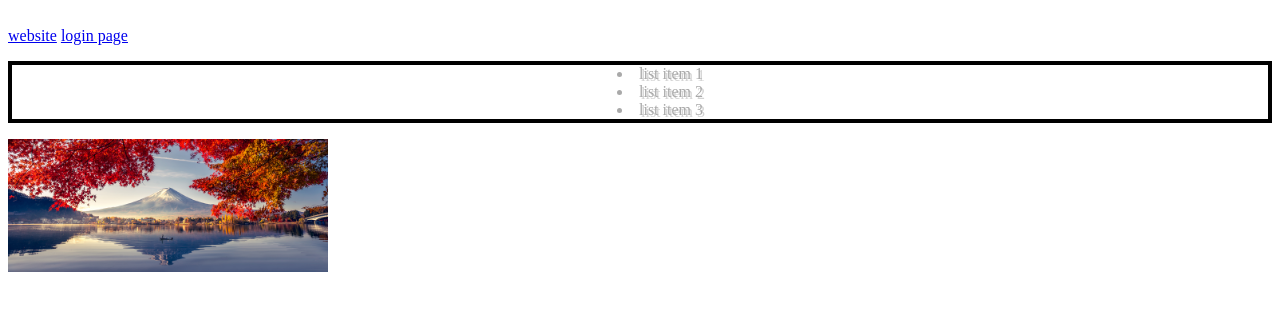
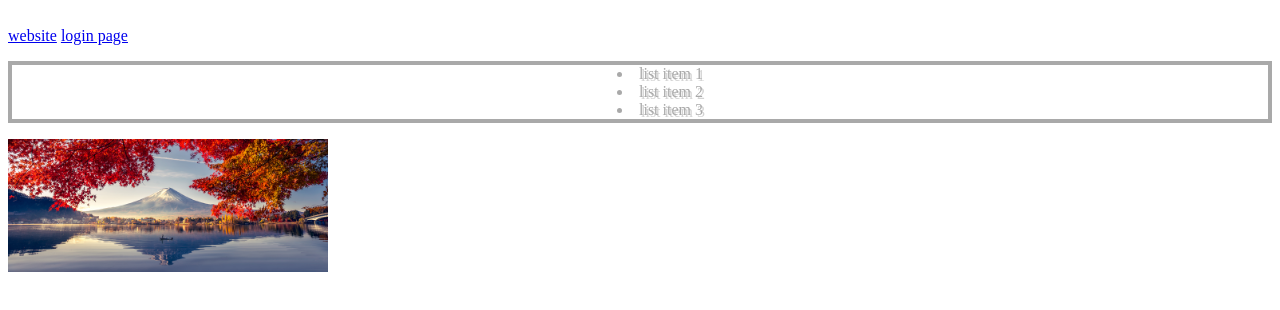
Before and after one commit to dav1dliu/learninghtml, a plain HTML site: page index.html in a window 1280 px wide. Shown: the part 162-472 px from the top of the page. Drawn offline with Linux system fonts and the light colour scheme.

```diff
--- a/styles.css
+++ b/styles.css
@@ -14,7 +14,7 @@ h1 {
 ul {
     color: darkgrey;
     text-align: center;
-    border: 4px solid black;
+    border: 4px solid darkgrey;
 }
 li {
     list-style-position:inside;
```
